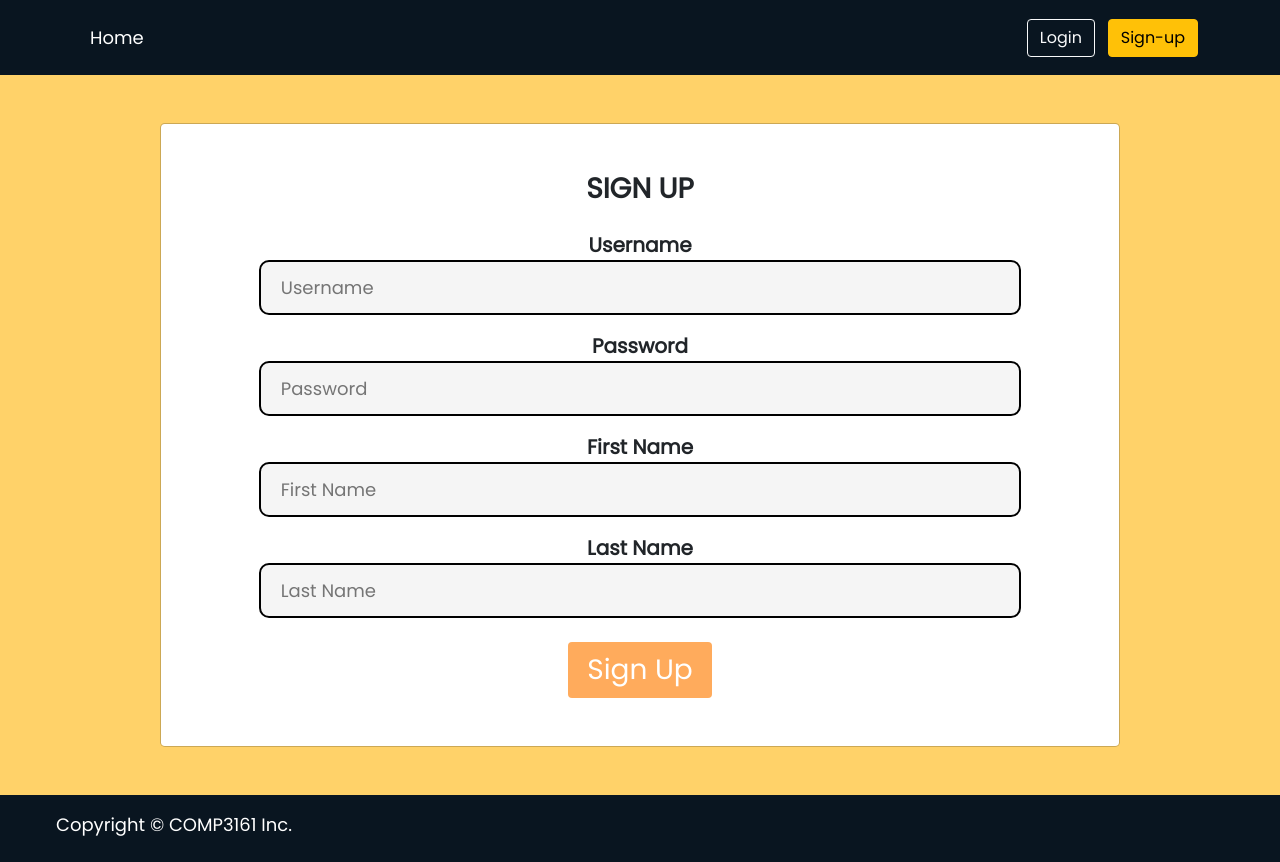
After one commit to palmer-matthew/comp3161-final-project, a Flask app: page /signup in a window 1280 px wide. The commit adds this page. Run offline with Flask 2, Linux system fonts and the light colour scheme; some libraries are stand-ins or nearby versions.

Commit message:
Tested Imani Branch, Login and SignUp working, Need Sanitization Though, Add Error

```diff
--- a/app/forms.py
+++ b/app/forms.py
@@ -1,10 +1,14 @@
 from flask_wtf import FlaskForm
 from flask_wtf.file import FileField, FileRequired, FileAllowed
-from wtforms import StringField, TextAreaField
+from wtforms import StringField, TextAreaField, PasswordField
 from wtforms.validators import DataRequired
 
+class LoginForm(FlaskForm):
+    username = StringField('Username', validators=[DataRequired()])
+    password = PasswordField('Password', validators=[DataRequired()])
 
-
-class ContactForm(FlaskForm):
-    Username = StringField('username', validators=[DataRequired()])
-    Password = StringField('password', validators=[DataRequired()])
+class SignUpForm(FlaskForm):
+    username = StringField('Username', validators=[DataRequired()])
+    fname = StringField('First Name', validators=[DataRequired()])
+    lname = StringField('Last Name', validators=[DataRequired()])
+    password = PasswordField('Password', validators=[DataRequired()])
--- a/app/static/css/app.css
+++ b/app/static/css/app.css
@@ -52,6 +52,10 @@ a{
 
 .placeh{
     background-color: #E1DBDB;
+}
+
+.bg-form{
+    background-color: #fff;
 }
 
 .min{
--- a/app/static/css/loginjs.css
+++ b/app/static/css/loginjs.css
@@ -1,16 +1,12 @@
-
-
-
-
 /* Full-width input fields */
 input[type=text], input[type=password] {
   width: 75%;
   padding: 12px 20px;
-      margin: 8px 0;
+  margin: auto;
   display: inline-block;
   color:#000;
   border: 2px solid #000;
-
+  background-color: #f5f5f5;
   border-radius: 10px;
   box-sizing: content-box;
 }
@@ -44,13 +40,6 @@
   opacity: 0.8;
 }
 
-
-    img.avatar {
-      width: 40%;
-      border-radius: 50%;
-    }
-
-
 span.psw {
   float: right;
   padding-top: 16px;
@@ -61,11 +50,12 @@
 
 /* Modal Content/Box */
 .modal-content {
-      background-color: #FFD269;
-      margin: 5% auto 15% auto; /* 5% from the top, 15% from the bottom and centered */
-      border: 1px solid #888;
-      width: 85%; /* Could be more or less, depending on screen size */
-      padding: 10px;
+    width: 75%;
+  /* background-color: #fff; */
+  /* margin: 5% auto 15% auto; /* 5% from the top, 15% from the bottom and centered */
+  /* border: 1px solid #888; */
+  /* width: 85%; Could be more or less, depending on screen size */
+  /* padding: 10px; */
 }
 
 
--- a/app/templates/base.html
+++ b/app/templates/base.html
@@ -15,8 +15,8 @@
     {% block css %}{% endblock %}
   </head>
   <body>
-    <header> {% include 'header.html'%}
-      <link rel="stylesheet" href="static/css/loginjs.css">
+    <header>
+      {% include 'header.html'%}
     </header>
     <div class="container"></div>
 
--- /dev/null
+++ b/app/templates/flashmssgs.html
@@ -0,0 +1,4 @@
+{% with messages = get_flashed_messages(with_categories=true) %} {% if messages
+%} {% for category, message in messages %}
+<div class="alert alert-{{ category }}">{{ message }}</div>
+{% endfor %} {% endif %} {% endwith %}
--- a/app/templates/header.html
+++ b/app/templates/header.html
@@ -23,10 +23,10 @@
 
         <div class="text-end">
           {% if log == True %}
-            <a type="button" class="btn btn-outline-light me-2" href="#">Logout</a>
+            <a type="button" class="btn btn-outline-light me-2" href="{{ url_for('logout') }}">Logout</a>
           {% else %}
             <a type="button" class="btn btn-outline-light me-2" href="{{ (url_for('login')) }}" >Login</a>
-            <a type="button" class="btn btn-warning" href="{{ (url_for('Signup')) }}">Sign-up</a>
+            <a type="button" class="btn btn-warning" href="{{ (url_for('signup')) }}">Sign-up</a>
           {% endif %}
         </div>
       </div>
--- a/app/templates/home.html
+++ b/app/templates/home.html
@@ -10,6 +10,7 @@
 
 {% block main %}
 <div class="container min">
+    {% include 'flashmssgs.html' %}
     <h1>Flask Starter Code</h1>
     <p class="lead">Use this starter template for your Flask apps as a way to quickly start any new project.<br>
     All you get are these files and mostly barebones HTML/CSS files.</p>
--- /dev/null
+++ b/app/templates/signup.html
@@ -0,0 +1,33 @@
+{% extends "base.html" %}
+
+{% block title %}
+<title>Project Sign Up</title>
+{% endblock %}
+
+{% block css %}
+<link rel="stylesheet" href="static/css/loginjs.css">
+{% endblock %}
+
+
+{% block main %}
+<div class="modal-content animate bg-form py-5 center my-5">
+  <h2 class="center fs-3 mb-4">SIGN UP </h2>
+  {% include 'flashmssgs.html' %}
+  <form class="text-center d-flex flex-column" action="{{url_for('signup')}}" method="POST">
+    {{ form.csrf_token }}
+    {{ form.username.label(class="fw-bold fs-5") }}
+    {{ form.username(class="center", placeholder="Username") }}
+
+    {{ form.password.label(class="fw-bold fs-5 mt-3") }}
+    {{ form.password(placeholder="Password") }}
+
+    {{ form.fname.label(class="fw-bold fs-5 mt-3") }}
+    {{ form.fname(placeholder="First Name")}}
+
+    {{ form.lname.label(class="fw-bold fs-5 mt-3") }}
+    {{ form.lname(placeholder="Last Name")}}
+
+    <button class="btn bg-btn text-white fs-3 mt-4 center" type="submit">Sign Up</button>
+  </form>
+</div>
+{% endblock %}
--- a/app/views.py
+++ b/app/views.py
@@ -1,53 +1,61 @@
 import random
 from app import app
 from flask import render_template, url_for, redirect, flash, request, session, jsonify
-from werkzeug.security import generate_password_hash
+from werkzeug.security import check_password_hash
 from .function import *
-
-#Global Values
-userid = 1
+from .forms import LoginForm, SignUpForm
 
 @app.route("/")
 def home():
-    session.pop('log', None)
-    if session.get('log') == None:
-        return render_template('home.html', log=False)
-    else:
-        return render_template('home.html', log=session.get('log'))
-
+    return render_template('home.html', log=session.get('log'))
 
 @app.route("/login", methods=['POST', 'GET'])
 def login():
-    error = None
+    iform = LoginForm()
     if request.method == 'POST':
-        if request.form['username'] != app.config['ADMIN_USERNAME'] or request.form['password'] != app.config['ADMIN_PASSWORD']:
-            error = 'Invalid username or password'
-        else:
-            session['logged_in'] = True
-
-            flash('You were logged in', 'success')
-            return redirect(url_for('home'))
-    return render_template('login.html', error=error)
+        if iform.validate_on_submit():
+            username = request.form['username']
+            password = request.form['password']
+            result = getUser(username)
+            if result == None:
+                flash('Sorry Data Could not be Found on', 'danger')
+                return redirect('login')
+            elif check_password_hash(result[4], password) == True:
+                session['logged_in'] = True
+                session['userId'] =  result[0]
+                session['username'] = result[3]
+                session['name'] = result[1], result[2]
+                flash('You were logged in', 'success')
+                return redirect(url_for('profile'))
+        flash_errors(iform)
+    return render_template('login.html', form=iform)
 
 
-@app.route("/Signup")
-def Signup():
-    return render_template('Signup.html') #error=error)
+@app.route("/signup", methods=['POST', 'GET'])
+def signup():
+    sform = SignUpForm()
+    if request.method == 'POST':
+        if sform.validate_on_submit():
+            username = request.form['username']
+            password = request.form['password']
+            fname = request.form['fname']
+            lname = request.form['lname']
 
-@app.route('/Signup', methods=['POST'])
-def signup_post():
-    username = request.form['uname']
-    password = request.form['psw']
-    fname = request.form['fname']
-    lname = request.form['lname']
+            result = checkUser(username)
+            if result == None:
+                result = addUser(username, password, fname, lname)
+                if result == 'OK':
+                    flash('Successfully Created Account', 'success')
+                    return redirect(url_for('login'))
+        flash_errors(sform)
+    return render_template('signup.html', form=sform)
 
-    if getUser(username):
-        return redirect(url_for('signup'))
-
-    if addUser():
-        new_user = username(userN= username, fname= fname, lname=lname, password=generate_password_hash(password, method='sha256'))
-
-    return redirect(url_for('login'))
+@app.route('/logout')
+def logout():
+    session.pop('name', None)
+    session.pop('username', None)
+    session.pop('logged_in', None)
+    return redirect(url_for('home'))
 
 @app.route("/Search")
 def Search():
@@ -57,45 +65,39 @@ def Search():
 
 @app.route("/profile")
 def profile():
-    session['log'] = True
+    if session.get('logged_in') == None:
+        return redirect(url_for('home'))
+    print(session.get('userId'))
+    result = getIngredientsinKitchen(session.get('userId'))
+    return render_template('profile.html', log=session.get('logged_in'), name=session.get('name'), uname=session.get('username'), kitchen=result)
+
+@app.route("/plan")
+def plan():
     if session.get('log') == None:
         return render_template('home.html', log=False)
     else:
-        result = getIngredientsinKitchen(userid)
-        return render_template('profile.html', log=session.get('log'), kitchen=result)
+        return render_template('generate_plan.html', log=session.get('logged_in'))
 
-@app.route("/plan")
-def plan():
-    session['log'] = True
+@app.route("/planview")
+def plan_view():
     if session.get('log') == None:
         return render_template('home.html', log=False)
     else:
-        return render_template('generate_plan.html', log=session.get('log'))
+        return render_template('plan_view.html', log=session.get('logged_in'))
 
-@app.route("/planview")
-def plan_view():
-    session['log'] = True
+@app.route("/shopping")
+def shopping():
     if session.get('log') == None:
         return render_template('home.html', log=False)
     else:
-        return render_template('plan_view.html', log=session.get('log'))
+        return render_template('shopping.html', log=session.get('logged_in'))
 
-@app.route("/shopping")
-def shopping():
-    session['log'] = True
+@app.route("/recipe")
+def recipe():
     if session.get('log') == None:
         return render_template('home.html', log=False)
     else:
-        return render_template('shopping.html', log=session.get('log'))
-
-@app.route("/recipe")
-def recipe():
-    session['log'] = True
-    if session.get('log') == None:
-        return render_template('home.html', log=False)
-    else:
-        return render_template('recipe.html', log=session.get('log'))
-
+        return render_template('recipe.html', log=session.get('logged_in'))
 
 #Server API Endpoints
 @app.route("/api/ingredients", methods=['GET'])
@@ -109,7 +111,7 @@ def get_ingredients():
 @app.route("/api/inventory", methods=['POST'])
 def inventory():
     if request.method == 'POST':
-        result = addToInventory(userid, request.form['iID'])
+        result = addToInventory(session.get('userId'), request.form['iID'])
         if result == 'OK':
             return jsonify({'data': 'OK'})
     return jsonify({'data': 'NOK'})
```
Also changed, not shown: app/function.py (+22 -7 lines), app/templates/Signup.html (deleted, +0 -25 lines), app/templates/login.html (+21 -20 lines), app/templates/profile.html (+4 -3 lines). Lines whose indentation alone changed are shown as unchanged.
